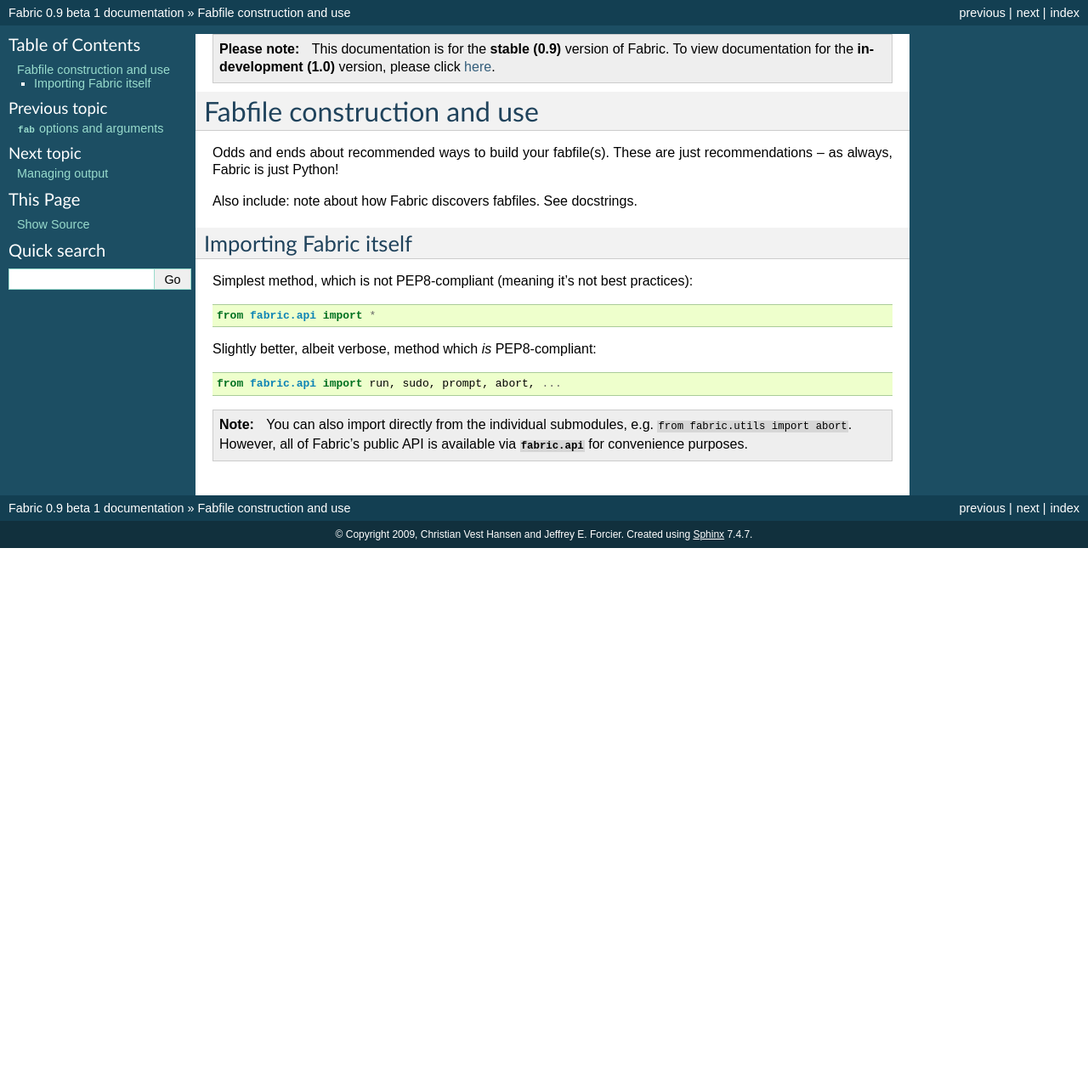
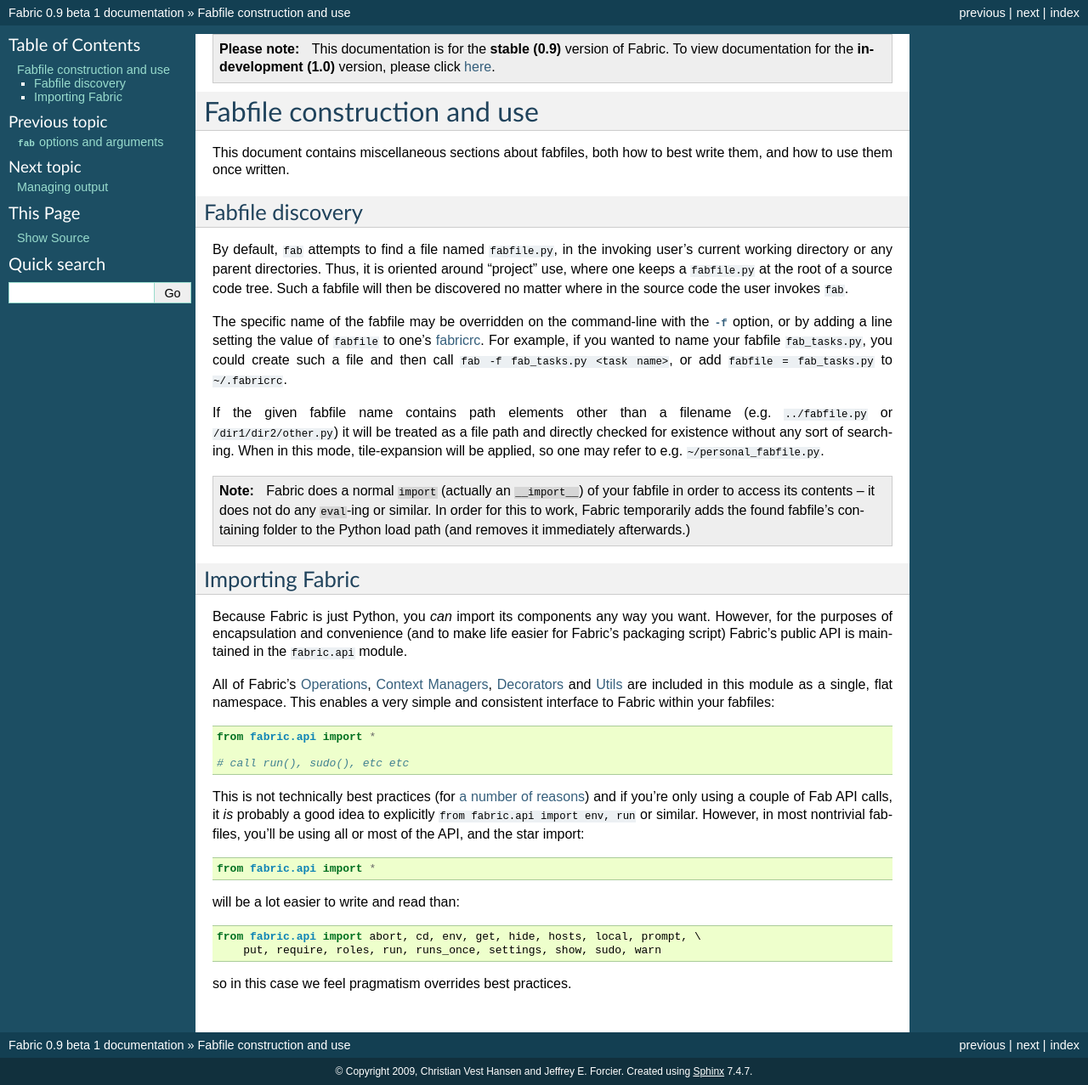
Before and after one commit to fabric/fabric, a Sphinx documentation site: the page built from docs/usage/fabfiles.rst, in a window 1280 px wide. Shown: the whole page at 85% size. Built offline with Sphinx 7.4.7, drawn with Linux system fonts in a browser that asks for light colours; before the commit the page ends 900 px from its top, so only the background shows below that.

Commit message:
Fabfile docs all set now.

```diff
--- a/docs/usage/fab.rst
+++ b/docs/usage/fab.rst
@@ -218,6 +218,8 @@
 ``new_user('myusername')``, and the function would be executed on a host list
 of ``['host1', 'host2']``.
 
+.. _fabricrc:
+
 Settings files
 ==============
 
--- a/docs/usage/fabfiles.rst
+++ b/docs/usage/fabfiles.rst
@@ -2,26 +2,71 @@
 Fabfile construction and use
 ============================
 
-Odds and ends about recommended ways to build your fabfile(s). These are just
-recommendations -- as always, Fabric is just Python!
+This document contains miscellaneous sections about fabfiles, both how to best
+write them, and how to use them once written.
 
-Also include: note about how Fabric discovers fabfiles. See docstrings.
+Fabfile discovery
+=================
+
+By default, ``fab`` attempts to find a file named ``fabfile.py``, in the
+invoking user's current working directory or any parent directories. Thus, it
+is oriented around "project" use, where one keeps a ``fabfile.py`` at the root
+of a source code tree. Such a fabfile will then be discovered no matter where
+in the source code the user invokes ``fab``.
+
+The specific name of the fabfile may be overridden on the command-line with
+the :option:`-f` option, or by adding a line setting the value of ``fabfile``
+to one's :ref:`fabricrc <fabricrc>`. For example, if you wanted to name
+your fabfile ``fab_tasks.py``, you could create such a file and then call
+``fab -f fab_tasks.py <task name>``, or add ``fabfile = fab_tasks.py`` to
+``~/.fabricrc``.
+
+If the given fabfile name contains path elements other than a filename (e.g.
+``../fabfile.py`` or ``/dir1/dir2/other.py``) it will be treated as a file path
+and directly checked for existence without any sort of searching. When in this
+mode, tile-expansion will be applied, so one may refer to e.g.
+``~/personal_fabfile.py``.
+
+.. note::
+
+    Fabric does a normal ``import`` (actually an ``__import__``) of your
+    fabfile in order to access its contents -- it does not do any ``eval``-ing
+    or similar. In order for this to work, Fabric temporarily adds the found
+    fabfile's containing folder to the Python load path (and removes it
+    immediately afterwards.)
 
 
+Importing Fabric
+================
 
+Because Fabric is just Python, you *can* import its components any way you
+want. However, for the purposes of encapsulation and convenience (and to make
+life easier for Fabric's packaging script) Fabric's public API is maintained in
+the ``fabric.api`` module.
 
-Importing Fabric itself
-=======================
-
-Simplest method, which is not PEP8-compliant (meaning it's not best practices)::
+All of Fabric's :doc:`../api/core/operations`,
+:doc:`../api/core/context_managers`, :doc:`../api/core/decorators` and
+:doc:`../api/core/utils` are included in this module as a single, flat
+namespace. This enables a very simple and consistent interface to Fabric within
+your fabfiles::
 
     from fabric.api import *
 
-Slightly better, albeit verbose, method which *is* PEP8-compliant::
+    # call run(), sudo(), etc etc
 
-    from fabric.api import run, sudo, prompt, abort, ...
+This is not technically best practices (for `a
+number of reasons`_) and if you're only using a couple of
+Fab API calls, it *is* probably a good idea to explicitly ``from fabric.api
+import env, run`` or similar. However, in most nontrivial fabfiles, you'll be
+using all or most of the API, and the star import::
 
-.. note::
-    You can also import directly from the individual submodules, e.g. ``from
-    fabric.utils import abort``. However, all of Fabric's public API is
-    available via `fabric.api` for convenience purposes.
+    from fabric.api import *
+
+will be a lot easier to write and read than::
+
+    from fabric.api import abort, cd, env, get, hide, hosts, local, prompt, \
+        put, require, roles, run, runs_once, settings, show, sudo, warn
+
+so in this case we feel pragmatism overrides best practices.
+
+.. _a number of reasons: http://python.net/~goodger/projects/pycon/2007/idiomatic/handout.html#importing
```
Also changed, not shown: 1 other file.
